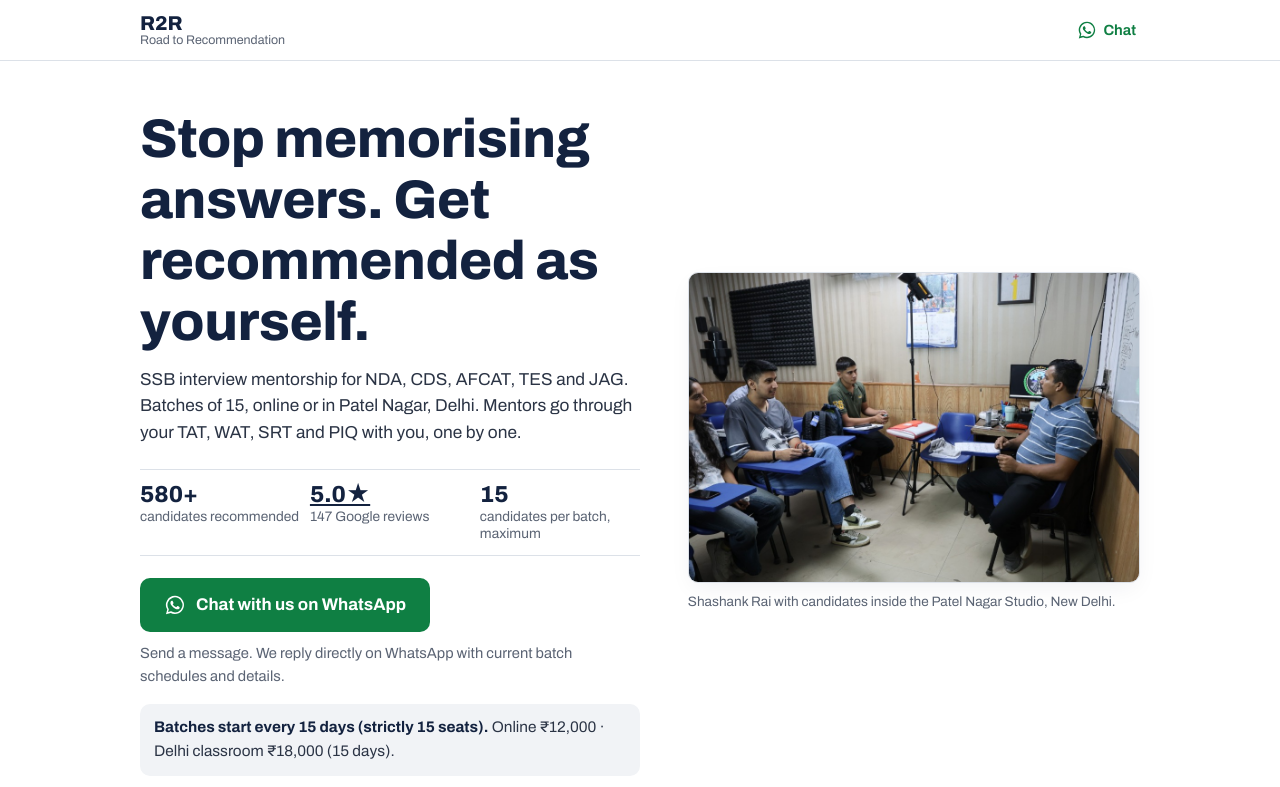
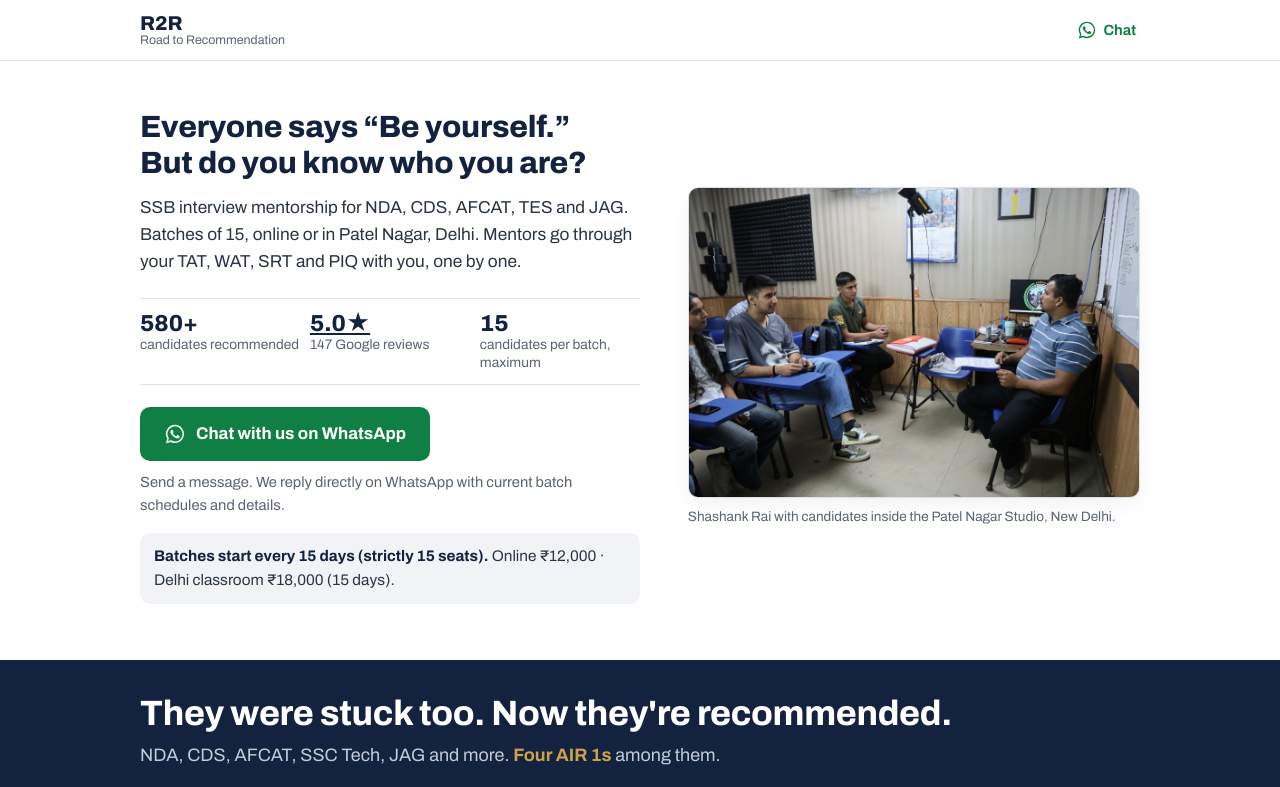
Before and after one commit to kushsharmaks11-coder/Landing-page--r2r, a website: page option-d.html in a window 1280 px wide. Shown: the top 787 px of the page. Drawn offline with Linux system fonts and the light colour scheme.

Commit message:
feat: update hero headline to 'Everyone says Be yourself. But do you know who you are?'

```diff
--- a/option-d.html
+++ b/option-d.html
@@ -45,7 +45,9 @@ a{color:var(--ink)}
 :focus-visible{outline:3px solid #2f6fdb;outline-offset:2px;border-radius:4px}
 .wrap{max-width:var(--wrap);margin:0 auto;padding:0 20px}
 h1,h2,h3{color:var(--ink);font-stretch:85%;line-height:1.12;margin:0;letter-spacing:-0.01em}
-h1{font-size:clamp(2.1rem,7.6vw,3.4rem);font-weight:780}
+h1{font-size:clamp(1.75rem,2.4vw,2.15rem);font-weight:780;line-height:1.18}
+.dt-br{display:none}
+@media (min-width:760px){.dt-br{display:inline}}
 h2{font-size:clamp(1.6rem,5.4vw,2.2rem);font-weight:740}
 h3{font-size:1.12rem;font-weight:700;font-stretch:95%}
 p{margin:0}
@@ -220,7 +222,7 @@ footer p+p{margin-top:10px}
 <section class="hero">
   <div class="wrap grid">
     <div>
-      <h1>Stop memorising answers. Get recommended as yourself.</h1>
+      <h1>Everyone says “Be yourself.” <br class="dt-br">But do you know who you are?</h1>
       <p class="lede">SSB interview mentorship for NDA, CDS, AFCAT, TES and JAG. Batches of 15, online or in Patel Nagar, Delhi. Mentors go through your TAT, WAT, SRT and PIQ with you, one by one.</p>
 
       <ul class="facts">
```
